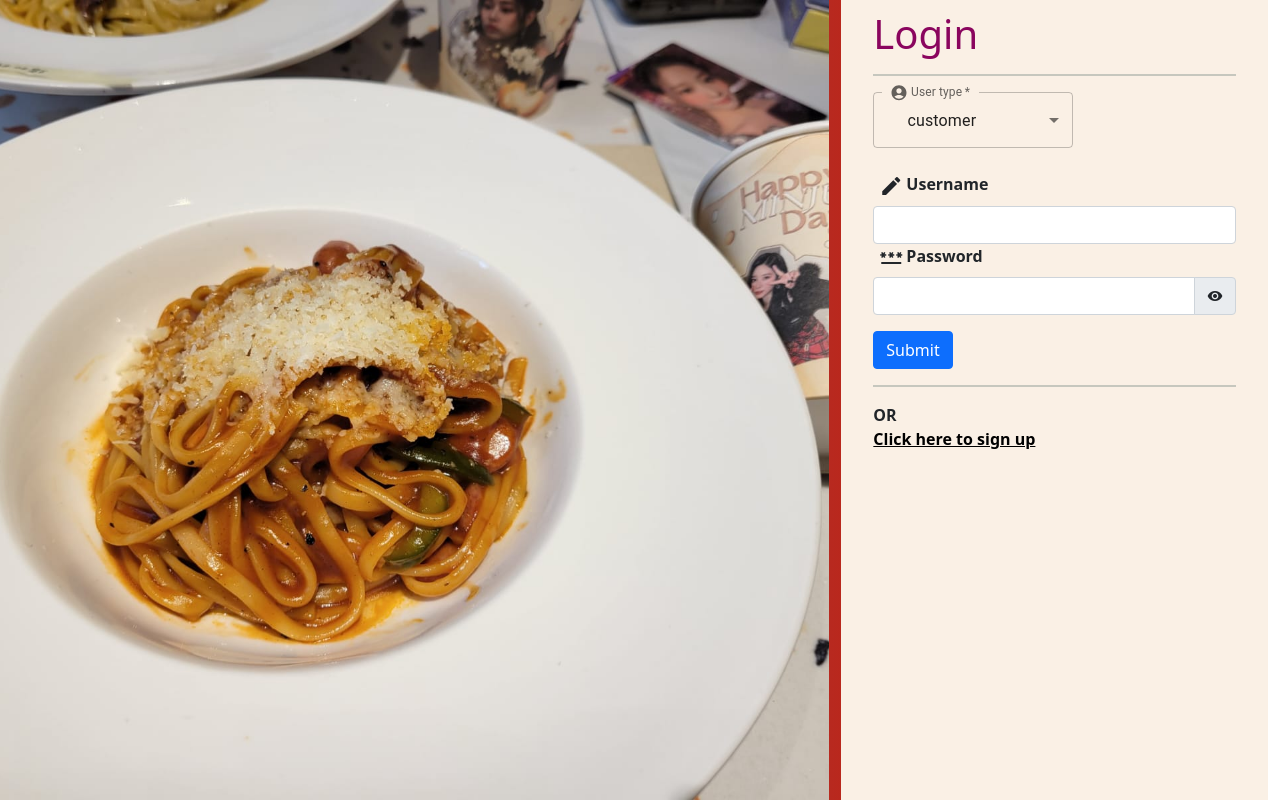
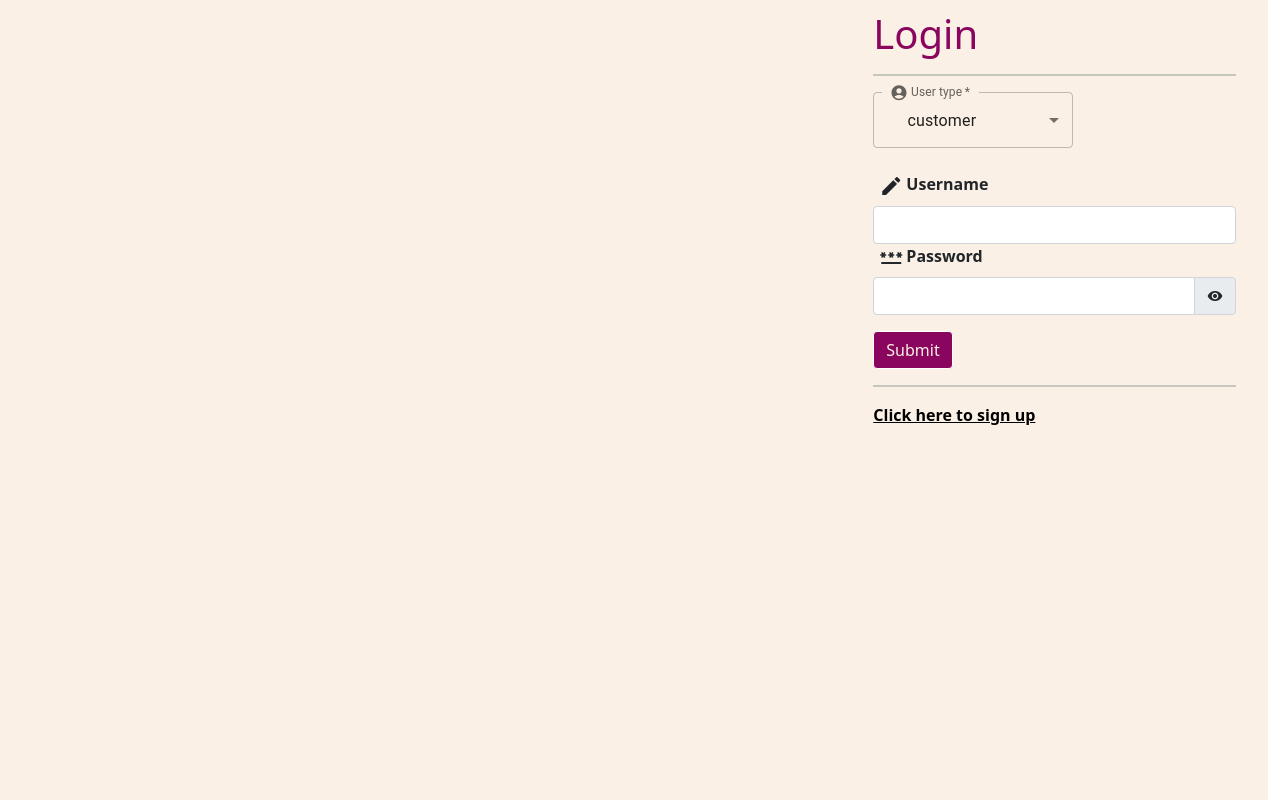
Before and after one commit to Dennisx0410/Take-It-Easy, a React (Create React App) app in the folder frontend/: page / in a window 1280 px wide. Built offline with nearby package versions, Linux system fonts and the light colour scheme; some icons are missing.

Commit message:
improved ui

```diff
--- a/frontend/src/App.css
+++ b/frontend/src/App.css
@@ -19,7 +19,19 @@
     position: sticky;
     top: 0;
     height: 100vh;
+    animation: 2s slideInFromLeft;
     background-image: linear-gradient(to right, #567ace , #b9281d);
+}
+
+@keyframes slideInFromLeft {
+  0% {
+    transform: translateX(-50%);
+    opacity: 0;
+  }
+  100% {
+    transform: translateX(0);
+    opacity: 100;
+  }
 }
 
 html, body {
--- a/frontend/src/login/login.css
+++ b/frontend/src/login/login.css
@@ -6,6 +6,12 @@
 
 h1 {
     color: rgb(138, 5, 94);
+}
+
+button.btn {
+    border: 1px solid white;
+    background-color: rgb(138, 5, 94);
+    color: rgb(250, 240, 229);
 }
 
 hr.header {
--- a/frontend/src/login/login.js
+++ b/frontend/src/login/login.js
@@ -144,7 +144,6 @@ export default function Login(props) {
           </form>
           <div className='signup'>
             <hr className="header"></hr>
-            OR<br></br>
             <Link to="/signup" className='formattedLink' style={{textAlign: "center"}}>
               Click here to sign up
             </Link>
--- a/frontend/src/login/signup.css
+++ b/frontend/src/login/signup.css
@@ -6,6 +6,12 @@
 
 h1 {
     color: rgb(138, 5, 94);
+}
+
+button.btn {
+    border: 1px solid white;
+    background-color: rgb(138, 5, 94);
+    color: rgb(250, 240, 229);
 }
 
 hr.header {
@@ -30,3 +36,15 @@ label {
     margin: auto 3px;
     vertical-align: middle;
 }
+
+.formattedLink:link{
+    display: inline;
+    color:#000000;
+    text-align: center;
+}
+
+.formattedLink:hover{
+    display: inline;
+    color:#000000;
+    text-align: center;
+}
--- a/frontend/src/login/signup.js
+++ b/frontend/src/login/signup.js
@@ -1,6 +1,6 @@
 import React, { Fragment, useState } from 'react';
 import './signup.css';
-import { useNavigate } from 'react-router-dom';
+import { Link, useNavigate } from 'react-router-dom';
 import { Alert, Avatar, MenuItem, Stack, TextField} from '@mui/material';
 import { AccountCircle } from '@mui/icons-material';
 import MaterialIconsReact from 'material-icons-react';
@@ -130,7 +130,7 @@ function Signup(props) {
                         required
                         id="usertype"
                         name="usertype"
-                        // defaultValue="customer"
+                        defaultValue="customer"
                         label={<Fragment><AccountCircle/> User type</Fragment>}
                         onChange={handleUsertypeChange}
                         sx={{width: 200, marginBottom: 3}}
@@ -171,7 +171,7 @@ function Signup(props) {
                         </div>
                         <div className="col-12 col-md-6 d-inline-block">
                             <label htmlFor="phoneNum" className="form-label">
-                                <i className="material-icons">smartphone</i>Phone number
+                                <i className="material-icons">smartphone</i>Phone no.
                             </label>
                             <input type="tel" className="form-control" id="phoneNum" name="phoneNum" pattern="[0-9]{8}" title="8-digit phone number" required/>
                         </div>
@@ -201,8 +201,14 @@ function Signup(props) {
                             Please upload again with jpg/jepg/jfif/png format
                         </Alert> : <></> }
 
-                    <button type="submit" className="btn btn-primary">Submit</button>
+                    <button type="submit" className="btn">Submit</button>
                 </form>
+                <div className='login'>
+                    <hr className="header"></hr>
+                    <Link to="/" className='formattedLink' style={{textAlign: "center"}}>
+                        Already have an account, click here to login
+                    </Link>
+                </div>
             </div>
         </>
     );
--- a/frontend/src/login/verification.css
+++ b/frontend/src/login/verification.css
@@ -6,6 +6,12 @@
 
 h1 {
     color: rgb(138, 5, 94);
+}
+
+button.btn {
+    border: 1px solid white;
+    background-color: rgb(138, 5, 94);
+    color: rgb(250, 240, 229);
 }
 
 hr.header {
```
Lines whose indentation alone changed are shown as unchanged.
